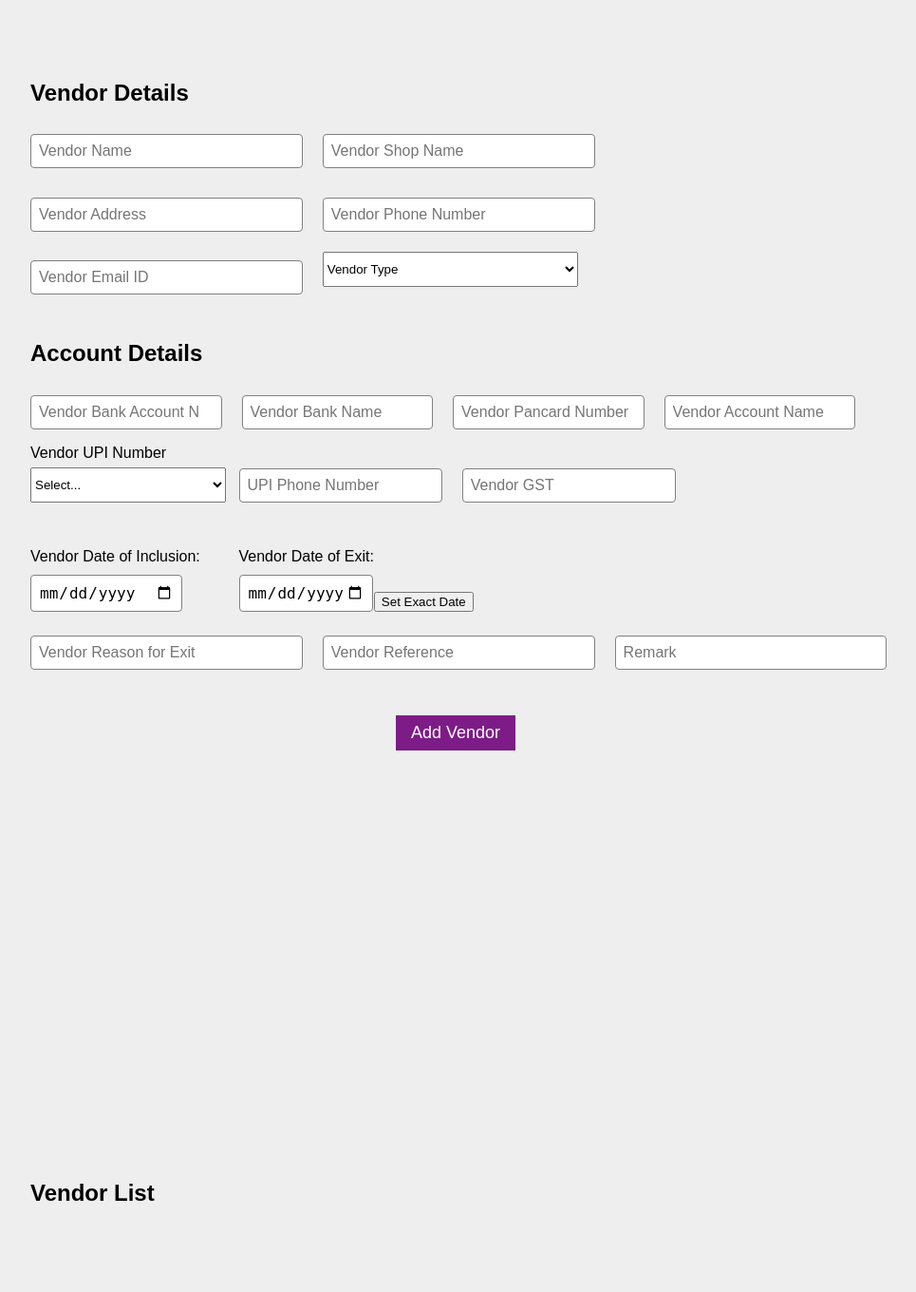
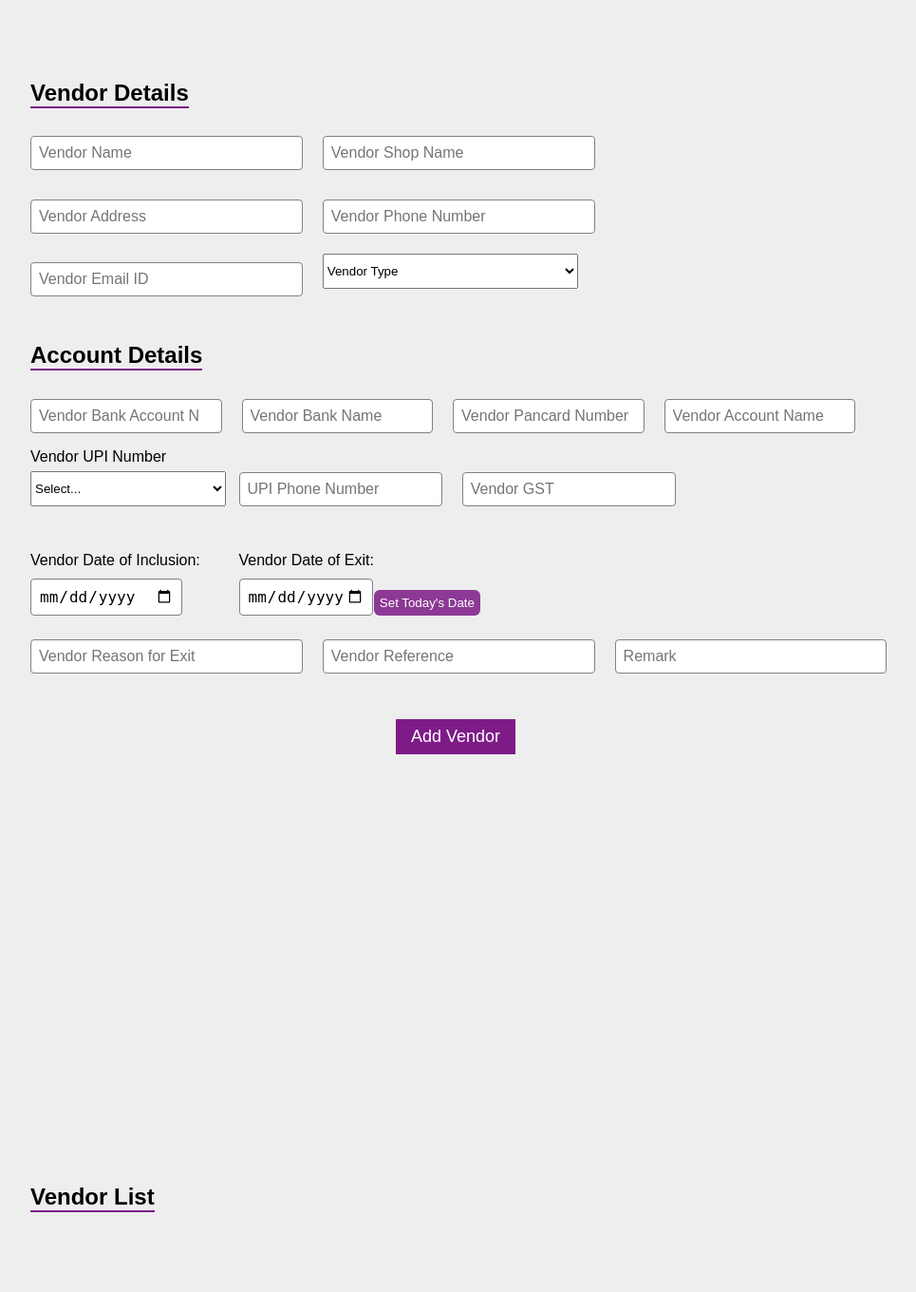
Before and after one commit to fhisheruser/vms, a PHP site: page /vms.html in a window 1280 px wide. Shown: the part 112-1472 px from the top of the page at 95% size, without its empty margins (160-1125 px from the left). Before the commit the page ends 1376 px from the top, so only its background shows below. Run offline with PHP 8.4, Linux system fonts and the light colour scheme; a map, chart or similar area stays blank.

Commit message:
added colors

```diff
--- a/vms/style.css
+++ b/vms/style.css
@@ -16,10 +16,22 @@ main {
   background-color: #eeeeee;
 }
 
+h2{
+  border-bottom: 2px solid #7d1c87;
+  width: fit-content;
+}
+
 .form-container {
   flex: 1;
 }
 
+.today-date{
+  background-color: #7d1c87db;
+    color: white;
+    border: none;
+    padding: 6px;
+    border-radius: 6px;
+}
 
 .basic-details {
   display: flex;
--- a/vms/vms.html
+++ b/vms/vms.html
@@ -75,7 +75,7 @@
               <label for="dateOfExit">Vendor Date of Exit:</label><br>
               <input type="date" id="dateOfExit" name="dateOfExit" max="9999-12-31" required>
             </div>
-            <button onclick="setExactDate()">Set Exact Date</button>
+            <button class="today-date" onclick="setExactDate()">Set Today's Date</button>
           </div>
           <div class="extra-info">
             <input type="text" name="roe" placeholder="Vendor Reason for Exit" required>
```
